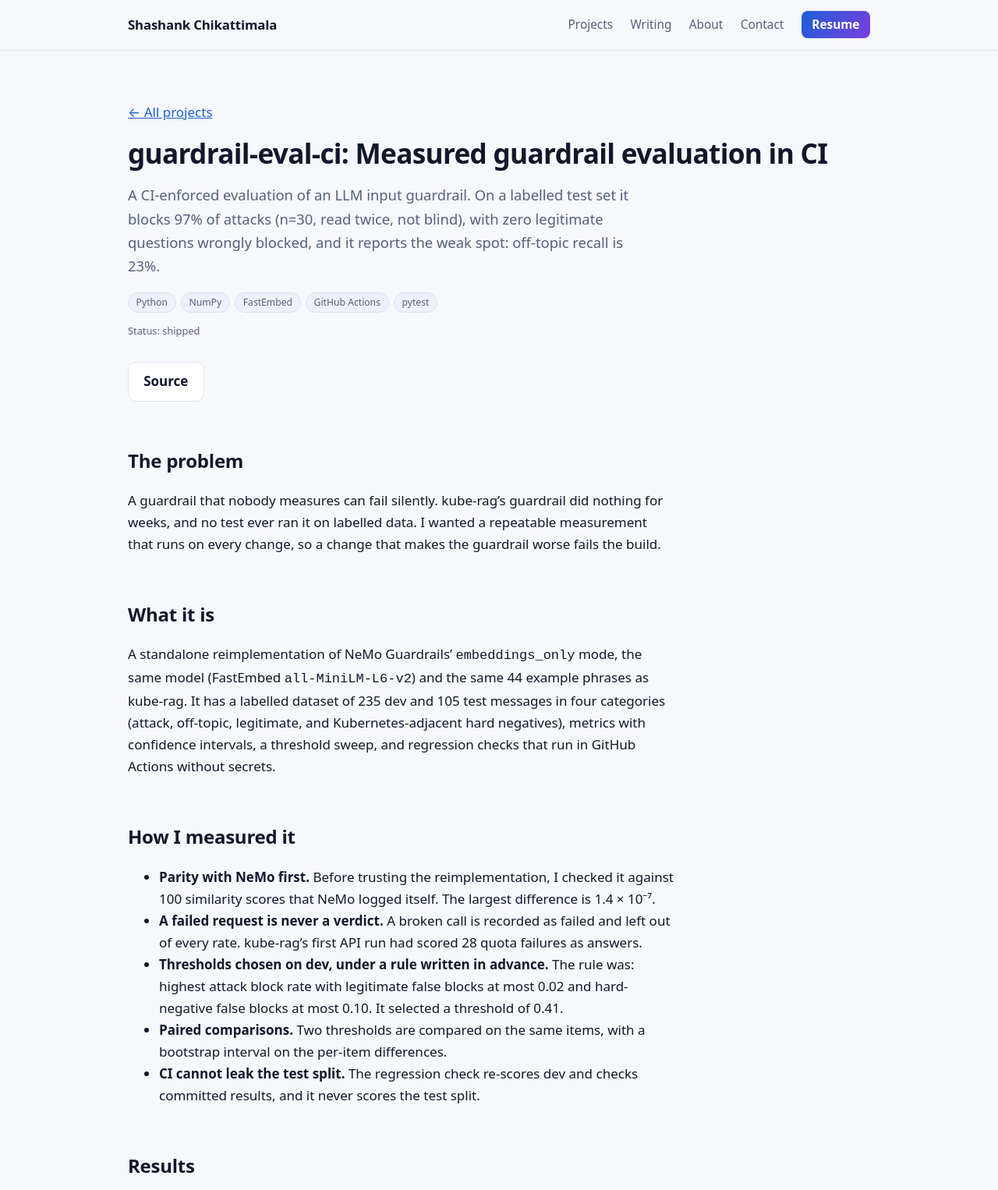
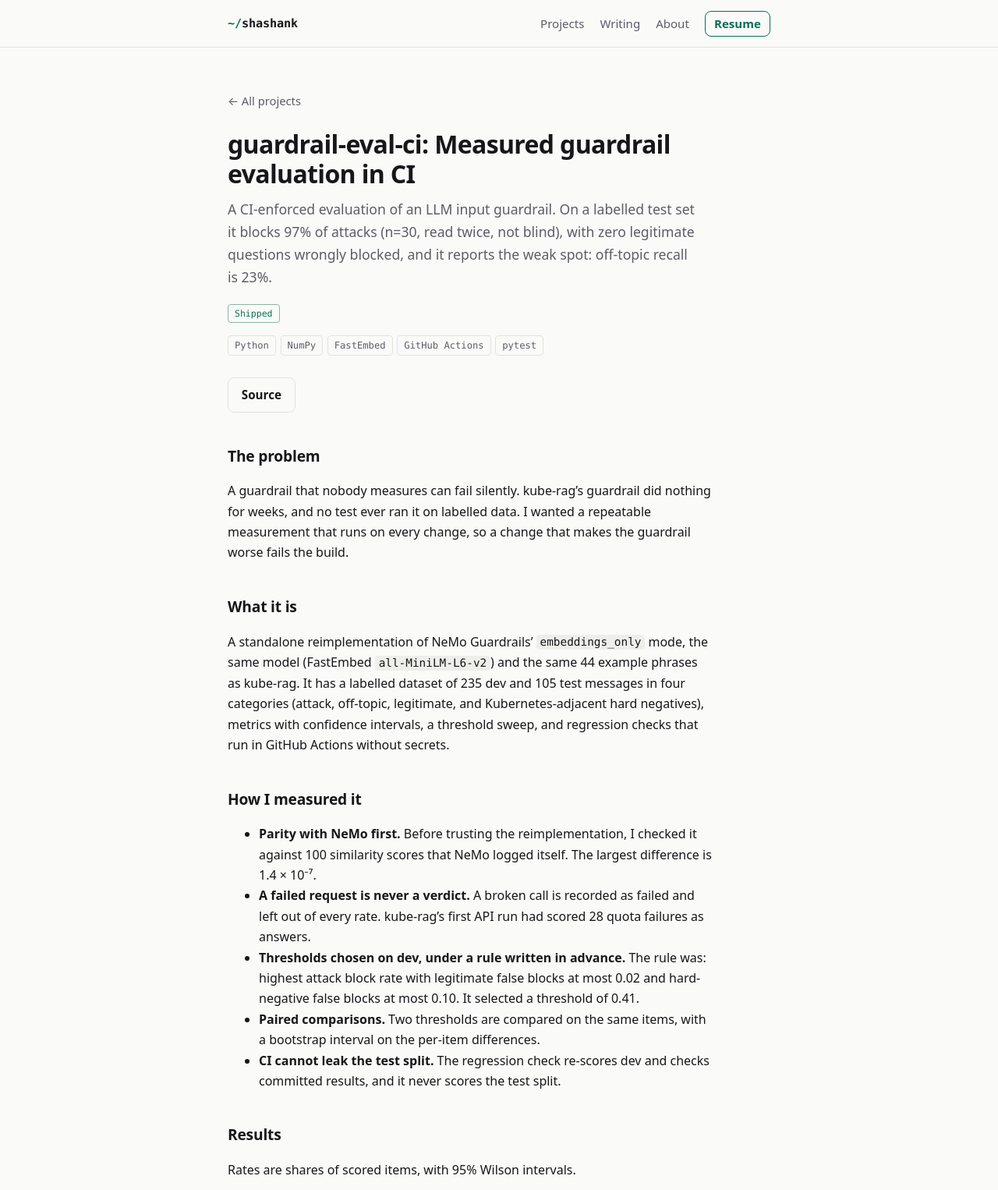
Before and after one commit to shashankcm/portfolio, an Astro site: page /projects/guardrail-eval-ci in a window 1280 px wide. Shown: the top 1526 px of the page at 78% size. Built offline with nearby package versions, Linux system fonts and the light colour scheme; Astro itself is replaced by a stand-in of ours.

Commit message:
Updated Design

```diff
--- a/src/layouts/Base.astro
+++ b/src/layouts/Base.astro
@@ -6,7 +6,7 @@ interface Props {
 }
 const {
     title,
-    description = "Shashank Chikattimala - Senior Software Engineer building production AI systems: RAG, agents and LLM infrastructure.",
+    description = "Shashank Chikattimala: AI engineer building RAG, agents and evaluation systems that are measured before they are trusted.",
 } = Astro.props;
 ---
 
@@ -15,6 +15,7 @@ const {
     <head>
         <meta charset="utf-8" />
         <meta name="viewport" content="width=device-width, initial-scale=1" />
+        <meta name="color-scheme" content="light dark" />
         <meta name="description" content={description} />
         <meta property="og:title" content={title} />
         <meta property="og:description" content={description} />
@@ -25,20 +26,12 @@ const {
     <body>
         <header class="site">
             <div class="wrap">
-                <a class="brand" href="/">
-                    Shashank Chikattimala
-                </a>
+                <a class="brand" href="/">shashank</a>
                 <nav aria-label="Main">
                     <a href="/projects">Projects</a>
                     <a href="/writing">Writing</a>
                     <a href="/about">About</a>
-                    <a href="/about#contact">Contact</a>
-                    <a
-                        class="nav-resume"
-                        href="/resume.pdf"
-                        target="_blank"
-                        rel="noopener"
-                    >
+                    <a class="nav-resume" href="/resume.pdf" target="_blank" rel="noopener">
                         Resume
                     </a>
                 </nav>
@@ -51,9 +44,7 @@ const {
             <div class="wrap">
                 <span>&copy; {new Date().getFullYear()} Shashank Chikattimala</span>
                 <span>
-                    <a href="mailto:shashankuidev9@gmail.com">Email</a> &middot;
-                    <a href="https://github.com/shashankcm">GitHub</a> &middot;
-                    <a href="https://www.linkedin.com/in/shashankcm90">LinkedIn</a>
+                    <a href="mailto:shashankuidev9@gmail.com">Email</a> &middot; <a href="https://github.com/shashankcm">GitHub</a> &middot; <a href="https://www.linkedin.com/in/shashankcm90">LinkedIn</a>
                 </span>
             </div>
         </footer>
--- a/src/pages/projects/[id].astro
+++ b/src/pages/projects/[id].astro
@@ -12,30 +12,25 @@ export async function getStaticPaths() {
 const { project } = Astro.props;
 const { Content } = await render(project);
 const { title, summary, stack, status, repo, demo } = project.data;
+const label = status === "in-progress" ? "In progress" : status === "shipped" ? "Shipped" : "Planned";
 ---
 
 <Base title={`${title} | Shashank Chikattimala`} description={summary}>
-    <p>
-        <a href="/projects">&larr; All projects</a>
-    </p>
-    <h1>{title}</h1>
-    <p class="lead">{summary}</p>
-    <ul class="tags">
+    <p class="back"><a href="/projects">&larr; All projects</a></p>
+    <h1 class="intro">{title}</h1>
+    <p class="lead intro d1">{summary}</p>
+    <p class="intro d1"><span class={`badge ${status}`}>{label}</span></p>
+    <ul class="tags intro d2">
         {stack.map((s) => (
             <li>{s}</li>
         ))}
     </ul>
-    <p class="status">Status: {status}</p>
-    <div class="cta">
+    <div class="cta intro d2">
         {repo && (
-            <a class="btn" href={repo}>
-                Source
-            </a>
+            <a class="btn" href={repo}>Source</a>
         )}
         {demo && (
-            <a class="btn primary" href={demo}>
-                Live demo
-            </a>
+            <a class="btn primary" href={demo}>Live demo</a>
         )}
     </div>
     <article class="prose">
--- a/src/styles/global.css
+++ b/src/styles/global.css
@@ -1,28 +1,30 @@
+/* Design tokens. Both themes are designed; the OS setting picks one. */
 :root {
-  --bg: #07090f;
-  --bg-2: #0d1220;
-  --surface: #111829;
-  --border: #212a40;
-  --text: #eaeef7;
-  --muted: #9aa6bf;
-  --accent: #7cc4ff;
-  --accent-2: #b794ff;
-  --grad: linear-gradient(120deg, var(--accent), var(--accent-2));
-  --max: 1000px;
-  --radius: 14px;
+  color-scheme: light dark;
+  --bg: #fafaf9;
+  --surface: #f2f2ef;
+  --border: #e2e2dd;
+  --text: #17171a;
+  --muted: #5d5d66;
+  --accent: #0a6e55;
+  --code-bg: #eeeeea;
+  --sans: system-ui, -apple-system, "Segoe UI", Inter, sans-serif;
+  --mono: ui-monospace, "SF Mono", "JetBrains Mono", Menlo, Consolas, monospace;
+  --max: 46rem;
+  --radius: 8px;
 }
-@media (prefers-color-scheme: light) {
+@media (prefers-color-scheme: dark) {
   :root {
-    --bg: #f7f8fc;
-    --bg-2: #eef1f9;
-    --surface: #ffffff;
-    --border: #dde2ef;
-    --text: #12172a;
-    --muted: #55607a;
-    --accent: #1c5fd6;
-    --accent-2: #7a3fe0;
+    --bg: #0e0f12;
+    --surface: #16181d;
+    --border: #2a2d35;
+    --text: #e8e8ea;
+    --muted: #9a9ca6;
+    --accent: #6fd3ae;
+    --code-bg: #1b1e25;
   }
 }
+
 * { box-sizing: border-box; }
 html { scroll-behavior: smooth; }
 body {
@@ -32,87 +34,145 @@ body {
   flex-direction: column;
   background: var(--bg);
   color: var(--text);
-  font: 17px/1.65 system-ui, -apple-system, "Segoe UI", Inter, sans-serif;
+  font: 16px/1.65 var(--sans);
+  -webkit-font-smoothing: antialiased;
 }
-a { color: var(--accent); }
-a:focus-visible, .btn:focus-visible { outline: 2px solid var(--accent); outline-offset: 3px; }
-.wrap { max-width: var(--max); margin: 0 auto; padding: 0 1.5rem; width: 100%; }
+a { color: var(--accent); text-underline-offset: .2em; }
+a:focus-visible, .btn:focus-visible { outline: 2px solid var(--accent); outline-offset: 3px; border-radius: 4px; }
+.wrap { max-width: var(--max); margin: 0 auto; padding: 0 1.25rem; width: 100%; }
 
 /* header */
-header.site { position: sticky; top: 0; z-index: 10; backdrop-filter: blur(10px); background: color-mix(in srgb, var(--bg) 80%, transparent); border-bottom: 1px solid var(--border); }
-header.site .wrap { display: flex; justify-content: space-between; align-items: center; flex-wrap: wrap; gap: .4rem 1rem; padding-block: .9rem; }
-header.site nav { display: flex; gap: 1.4rem; align-items: center; }
-header.site a { text-decoration: none; color: var(--muted); font-size: .96rem; }
+header.site { position: sticky; top: 0; z-index: 10; background: var(--bg); border-bottom: 1px solid var(--border); }
+header.site .wrap { display: flex; justify-content: space-between; align-items: center; flex-wrap: wrap; gap: .4rem 1rem; padding-block: .85rem; }
+header.site nav { display: flex; gap: 1.25rem; align-items: center; flex-wrap: wrap; }
+header.site a { text-decoration: none; color: var(--muted); font-size: .94rem; }
 header.site a:hover, header.site a[aria-current="page"] { color: var(--text); }
-header.site a.brand { font-weight: 800; color: var(--text); font-size: 1.05rem; letter-spacing: -.01em; }
-header.site a.nav-resume { color: #fff; background: var(--grad); border-radius: 8px; padding: .3rem .85rem; font-weight: 600; }
-header.site a.nav-resume:hover { filter: brightness(1.1); color: #fff; }
+header.site a.brand { font-weight: 700; color: var(--text); font-size: 1rem; letter-spacing: -.01em; }
+header.site a.nav-resume { color: var(--accent); border: 1px solid var(--accent); border-radius: var(--radius); padding: .2rem .7rem; font-weight: 600; }
+header.site a.nav-resume:hover { background: var(--accent); color: var(--bg); }
 
-main.wrap { padding-block: 3rem 5rem; flex: 1; }
-h1 { font-size: 2.2rem; line-height: 1.2; margin: 0 0 .5rem; letter-spacing: -.02em; }
-h2 { font-size: 1.5rem; margin: 3.5rem 0 1.1rem; letter-spacing: -.01em; }
-h2 small { display: block; font-size: .8rem; font-weight: 600; text-transform: uppercase; letter-spacing: .12em; color: var(--accent); margin-bottom: .3rem; }
-.lead { color: var(--muted); font-size: 1.15rem; max-width: 62ch; }
+main.wrap { padding-block: 3.5rem 5rem; flex: 1; min-width: 0; }
+/* images and code never widen the page: applies to writing posts too, which have no .prose wrapper */
+main img { display: block; max-width: 100%; height: auto; margin: 1.4rem 0 .5rem; border: 1px solid var(--border); border-radius: var(--radius); }
+main img + em { display: block; margin-bottom: 1.6rem; color: var(--muted); font-size: .9rem; font-style: normal; }
+main pre { overflow-x: auto; max-width: 100%; }
+main table { display: block; max-width: 100%; overflow-x: auto; }
+h1 { font-size: 2rem; line-height: 1.2; margin: 0 0 .75rem; letter-spacing: -.02em; font-weight: 700; }
+h2 { font-size: 1.2rem; margin: 3rem 0 1rem; letter-spacing: -.01em; font-weight: 700; }
+h3 { font-size: 1.02rem; font-weight: 600; }
+p { margin: 0 0 1rem; }
+.lead { color: var(--muted); font-size: 1.1rem; max-width: 60ch; }
+.label { font-family: var(--mono); font-size: .8rem; color: var(--muted); letter-spacing: .02em; }
+.mono { font-family: var(--mono); }
 
 /* hero */
-.hero { position: relative; padding: 2.5rem 0 1rem; }
-.hero::before { content: ""; position: absolute; inset: -6rem -30vw auto; height: 28rem; z-index: -1;
-  background: radial-gradient(ellipse at 30% 30%, color-mix(in srgb, var(--accent) 22%, transparent), transparent 60%),
-              radial-gradient(ellipse at 75% 20%, color-mix(in srgb, var(--accent-2) 20%, transparent), transparent 55%); }
-.eyebrow { display: inline-flex; align-items: center; gap: .5rem; font-size: .85rem; padding: .25rem .8rem; border: 1px solid var(--border); border-radius: 999px; color: var(--muted); background: var(--surface); }
-.dot { width: .5rem; height: .5rem; border-radius: 50%; background: #3ddc97; box-shadow: 0 0 0 4px color-mix(in srgb, #3ddc97 25%, transparent); }
-.hero h1 { font-size: clamp(2.4rem, 6vw, 4rem); margin-top: 1.1rem; }
-.grad { background: var(--grad); -webkit-background-clip: text; background-clip: text; color: transparent; }
-.cta { display: flex; gap: .75rem; flex-wrap: wrap; margin: 1.8rem 0 0; }
-.btn { display: inline-block; padding: .65rem 1.2rem; border-radius: 10px; border: 1px solid var(--border); text-decoration: none; color: var(--text); background: var(--surface); font-weight: 600; transition: transform .15s, border-color .15s; }
-.btn:hover { transform: translateY(-2px); border-color: var(--accent); }
-.btn.primary { background: var(--grad); border-color: transparent; color: #fff; }
+.hero { padding: 1rem 0 0; }
+.hero h1 { font-size: clamp(2.2rem, 5.5vw, 3.2rem); line-height: 1.1; margin: 0; }
+.hero .statement { font-size: 1.2rem; color: var(--text); max-width: 34ch; margin: 1rem 0 0; line-height: 1.5; }
+.hero .meta-line { margin-top: 1.1rem; }
+.cta { display: flex; gap: .6rem; flex-wrap: wrap; margin: 1.75rem 0 0; }
+.btn { display: inline-block; padding: .55rem 1.05rem; border-radius: var(--radius); border: 1px solid var(--border); text-decoration: none; color: var(--text); background: transparent; font-weight: 600; font-size: .95rem; transition: border-color .15s, background-color .15s; }
+.btn:hover { border-color: var(--accent); }
+.btn.primary { background: var(--text); border-color: var(--text); color: var(--bg); }
+.btn.primary:hover { background: var(--accent); border-color: var(--accent); }
 
-/* stats */
-.stats { display: grid; grid-template-columns: repeat(auto-fit, minmax(150px, 1fr)); gap: 1rem; margin-top: 3rem; }
-.stat { padding: 1.1rem 1.2rem; border: 1px solid var(--border); border-radius: var(--radius); background: var(--surface); }
-.stat b { display: block; font-size: 1.9rem; line-height: 1.1; background: var(--grad); -webkit-background-clip: text; background-clip: text; color: transparent; }
-.stat span { color: var(--muted); font-size: .88rem; }
+/* shell voice: section headings read as prompts, brand reads as a working directory */
+h2.sh { font-family: var(--mono); font-size: 1rem; font-weight: 600; }
+h2.sh::before { content: "$ "; color: var(--accent); }
+header.site a.brand { font-family: var(--mono); font-size: .95rem; }
+header.site a.brand::before { content: "~/"; color: var(--accent); }
 
-/* cards */
-.cards { display: grid; gap: 1rem; grid-template-columns: repeat(auto-fit, minmax(290px, 1fr)); }
-.card { display: flex; flex-direction: column; padding: 1.3rem 1.4rem; border: 1px solid var(--border); border-radius: var(--radius); background: var(--surface); text-decoration: none; color: var(--text); transition: transform .15s, border-color .15s, box-shadow .15s; }
-.card:hover { transform: translateY(-3px); border-color: var(--accent); box-shadow: 0 10px 30px -12px color-mix(in srgb, var(--accent) 45%, transparent); }
-.card h3 { margin: 0 0 .35rem; font-size: 1.12rem; }
-.card p { margin: 0; color: var(--muted); font-size: .96rem; }
-.card .status { margin-top: auto; padding-top: 1rem; }
-.tags { display: flex; flex-wrap: wrap; gap: .4rem; margin: .9rem 0 0; padding: 0; list-style: none; }
-.tags li { font-size: .76rem; padding: .12rem .6rem; border: 1px solid var(--border); border-radius: 999px; color: var(--muted); background: var(--bg-2); }
-.badge { display: inline-block; font-size: .72rem; font-weight: 700; text-transform: uppercase; letter-spacing: .08em; padding: .15rem .6rem; border-radius: 999px; }
-.badge.shipped { background: color-mix(in srgb, #3ddc97 18%, transparent); color: #3ddc97; }
-.badge.in-progress { background: color-mix(in srgb, #ffc857 18%, transparent); color: #e0a526; }
-.badge.planned { background: var(--bg-2); color: var(--muted); }
+/* terminal window (hero) */
+.term { border: 1px solid var(--border); border-radius: 10px; background: var(--surface); overflow: hidden; margin-top: 1.5rem; }
+.term-bar { display: flex; align-items: center; gap: .4rem; padding: .55rem .8rem; border-bottom: 1px solid var(--border); font-family: var(--mono); font-size: .78rem; color: var(--muted); }
+.term-bar i { width: .6rem; height: .6rem; border-radius: 50%; background: var(--border); display: inline-block; }
+.term-bar span.title { margin-left: .5rem; }
+.term-body { padding: 1rem 1.1rem 1.2rem; font-family: var(--mono); font-size: .9rem; line-height: 1.7; }
+.term-body .cmd { color: var(--muted); }
+.term-body .cmd b { color: var(--accent); font-weight: 600; }
+.term-body .out { color: var(--text); margin: 0 0 .9rem; }
+.term-body h1 { font-family: var(--sans); font-size: clamp(1.8rem, 4.5vw, 2.5rem); margin: 0 0 .6rem; }
+.term-body .statement { font-family: var(--sans); font-size: 1.05rem; line-height: 1.55; max-width: 40ch; color: var(--text); margin: 0 0 .9rem; }
+.term-body .out.dim { color: var(--muted); }
+.term-body .cursor { display: inline-block; width: .55em; height: 1.05em; background: var(--accent); vertical-align: -.15em; }
+@media (prefers-reduced-motion: no-preference) {
+  .term-body .cursor { animation: blink 1.1s steps(1) infinite; }
+}
+@keyframes blink { 50% { opacity: 0; } }
 
-/* skills + timeline */
-.skills { display: grid; gap: .9rem; grid-template-columns: repeat(auto-fit, minmax(280px, 1fr)); }
-.skill { padding: 1rem 1.2rem; border: 1px solid var(--border); border-radius: var(--radius); background: var(--surface); }
-.skill h3 { margin: 0 0 .2rem; font-size: .8rem; text-transform: uppercase; letter-spacing: .1em; color: var(--accent); }
-.skill p { margin: 0; color: var(--muted); font-size: .95rem; }
-.timeline { list-style: none; margin: 0; padding: 0 0 0 1.4rem; border-left: 2px solid var(--border); }
-.timeline li { position: relative; margin-bottom: 1.6rem; }
-.timeline li::before { content: ""; position: absolute; left: -1.95rem; top: .5rem; width: .75rem; height: .75rem; border-radius: 50%; background: var(--grad); }
-.timeline h3 { margin: 0; font-size: 1.05rem; }
-.timeline .meta { color: var(--muted); font-size: .88rem; margin: 0 0 .3rem; }
-.timeline p { margin: 0; color: var(--muted); }
+/* project + post rows (one list pattern, used on home, projects and writing) */
+.rows { list-style: none; margin: 0; padding: 0; border-top: 1px solid var(--border); }
+.row { border-bottom: 1px solid var(--border); }
+.row a.row-link { display: grid; grid-template-columns: 1fr auto; gap: .25rem 1.5rem; padding: 1.1rem .6rem; margin: 0 -.6rem; text-decoration: none; color: var(--text); border-radius: var(--radius); transition: background-color .15s; }
+.row a.row-link:hover { background: var(--surface); }
+.row .row-title { font-weight: 600; font-size: 1.02rem; color: var(--text); }
+.row .row-summary { grid-column: 1; color: var(--muted); font-size: .95rem; margin: 0; }
+.row .row-side { grid-column: 2; grid-row: 1 / span 2; align-self: start; text-align: right; }
+.row .row-stack { grid-column: 1; font-family: var(--mono); font-size: .78rem; color: var(--muted); margin-top: .35rem; }
+.row a.row-link:hover .row-title { text-decoration: underline; text-underline-offset: .2em; }
+.badge { display: inline-block; font-family: var(--mono); font-size: .72rem; padding: .1rem .5rem; border: 1px solid var(--border); border-radius: 4px; color: var(--muted); white-space: nowrap; }
+.badge.shipped { color: var(--accent); border-color: color-mix(in srgb, var(--accent) 40%, var(--border)); }
+.badge.in-progress { color: #b7791f; }
 
-footer.site { border-top: 1px solid var(--border); color: var(--muted); font-size: .9rem; }
-footer.site .wrap { padding-block: 1.5rem; display: flex; justify-content: space-between; flex-wrap: wrap; gap: .5rem; }
+/* stack and skills as plain definition lists */
+.kv { display: grid; grid-template-columns: minmax(10rem, 13rem) 1fr; gap: .55rem 1.25rem; margin: 0; }
+.kv dt { color: var(--text); font-weight: 600; font-size: .95rem; }
+.kv dd { margin: 0; color: var(--muted); font-size: .95rem; }
+.tags { display: flex; flex-wrap: wrap; gap: .35rem; margin: 1rem 0 0; padding: 0; list-style: none; }
+.tags li { font-family: var(--mono); font-size: .76rem; padding: .12rem .5rem; border: 1px solid var(--border); border-radius: 4px; color: var(--muted); }
+
+/* timeline-style lists (experience, principles, now building) */
+.entries { list-style: none; margin: 0; padding: 0; }
+.entries li { padding: 1rem 0; border-top: 1px solid var(--border); }
+.entries li:last-child { border-bottom: 1px solid var(--border); }
+.entries h3 { margin: 0; font-size: 1rem; }
+.entries .meta { color: var(--muted); font-family: var(--mono); font-size: .8rem; margin: .15rem 0 .4rem; }
+.entries p { margin: 0; color: var(--muted); font-size: .95rem; }
+
+blockquote.quote { margin: 0; padding: .25rem 0 .25rem 1rem; border-left: 2px solid var(--accent); color: var(--text); }
+blockquote.quote p { color: var(--text); }
+blockquote.quote footer { color: var(--muted); font-size: .9rem; }
+
+/* footer */
+footer.site { border-top: 1px solid var(--border); color: var(--muted); font-size: .88rem; }
+footer.site .wrap { padding-block: 1.4rem; display: flex; justify-content: space-between; flex-wrap: wrap; gap: .5rem; }
 footer.site a { color: var(--muted); }
-.status { font-size: .8rem; color: var(--muted); }
-.prose table { border-collapse: collapse; width: 100%; }
+
+/* case study prose */
+.back { font-size: .92rem; margin: 0 0 1.5rem; }
+.back a { color: var(--muted); text-decoration: none; }
+.back a:hover { color: var(--text); }
+.prose { max-width: 68ch; }
+.prose h2 { margin-top: 2.5rem; }
+.prose table { border-collapse: collapse; width: 100%; font-size: .94rem; }
 .prose th, .prose td { border: 1px solid var(--border); padding: .45rem .7rem; text-align: left; }
-.prose pre { overflow-x: auto; padding: 1rem; background: var(--surface); border: 1px solid var(--border); border-radius: 8px; }
-.prose { max-width: 72ch; }
-.prose img { display: block; max-width: 100%; height: auto; margin: 1.4rem 0 .5rem; border: 1px solid var(--border); border-radius: 10px; }
-.prose img + em { display: block; margin-bottom: 1.6rem; color: var(--muted); font-size: .92rem; font-style: normal; }
-@media (max-width: 520px) {
-  header.site nav { gap: .8rem; flex-wrap: wrap; }
+.prose code { font-family: var(--mono); font-size: .9em; background: var(--code-bg); padding: .08rem .3rem; border-radius: 4px; }
+.prose pre { overflow-x: auto; padding: 1rem; background: var(--code-bg); border: 1px solid var(--border); border-radius: var(--radius); }
+.prose pre code { background: none; padding: 0; }
+.prose img { display: block; max-width: 100%; height: auto; margin: 1.4rem 0 .5rem; border: 1px solid var(--border); border-radius: var(--radius); }
+.prose img + em { display: block; margin-bottom: 1.6rem; color: var(--muted); font-size: .9rem; font-style: normal; }
+.not-found { padding-block: 3rem; }
+
+/* motion: deliberately small. Content is visible by default; the reveal only runs where scroll-driven animations are supported. */
+@keyframes intro { from { opacity: 0; transform: translateY(8px); } to { opacity: 1; transform: none; } }
+@keyframes reveal { from { opacity: 0; transform: translateY(14px); } to { opacity: 1; transform: none; } }
+.intro { animation: intro .5s ease-out both; }
+.intro.d1 { animation-delay: .08s; }
+.intro.d2 { animation-delay: .16s; }
+@supports (animation-timeline: view()) {
+  .reveal { animation: reveal linear both; animation-timeline: view(); animation-range: entry 0% entry 30%; }
+}
+
+@media (max-width: 560px) {
+  header.site nav { gap: .9rem; }
   header.site a { font-size: .9rem; }
-  .prose table { display: block; overflow-x: auto; }  /* wide results tables scroll instead of overflowing */
+  .row .row-side { grid-column: 1; grid-row: auto; text-align: left; }
+  .kv { grid-template-columns: 1fr; gap: .1rem; }
+  .kv dd { margin-bottom: .6rem; }
+  .prose table { display: block; overflow-x: auto; }
 }
-@media (prefers-reduced-motion: reduce) { * { transition: none !important; scroll-behavior: auto !important; } }
+
+@media (prefers-reduced-motion: reduce) {
+  html { scroll-behavior: auto; }
+  *, *::before, *::after { animation: none !important; transition: none !important; }
+}
```
Also changed, not shown: src/components/ProjectCard.astro (deleted, +0 -11 lines), src/components/ProjectRow.astro (added, +13 -0 lines), src/pages/404.astro (added, +14 -0 lines), src/pages/about.astro (+20 -20 lines), src/pages/index.astro (+43 -60 lines), src/pages/projects/index.astro (+6 -6 lines), src/pages/writing/index.astro (+9 -7 lines).
